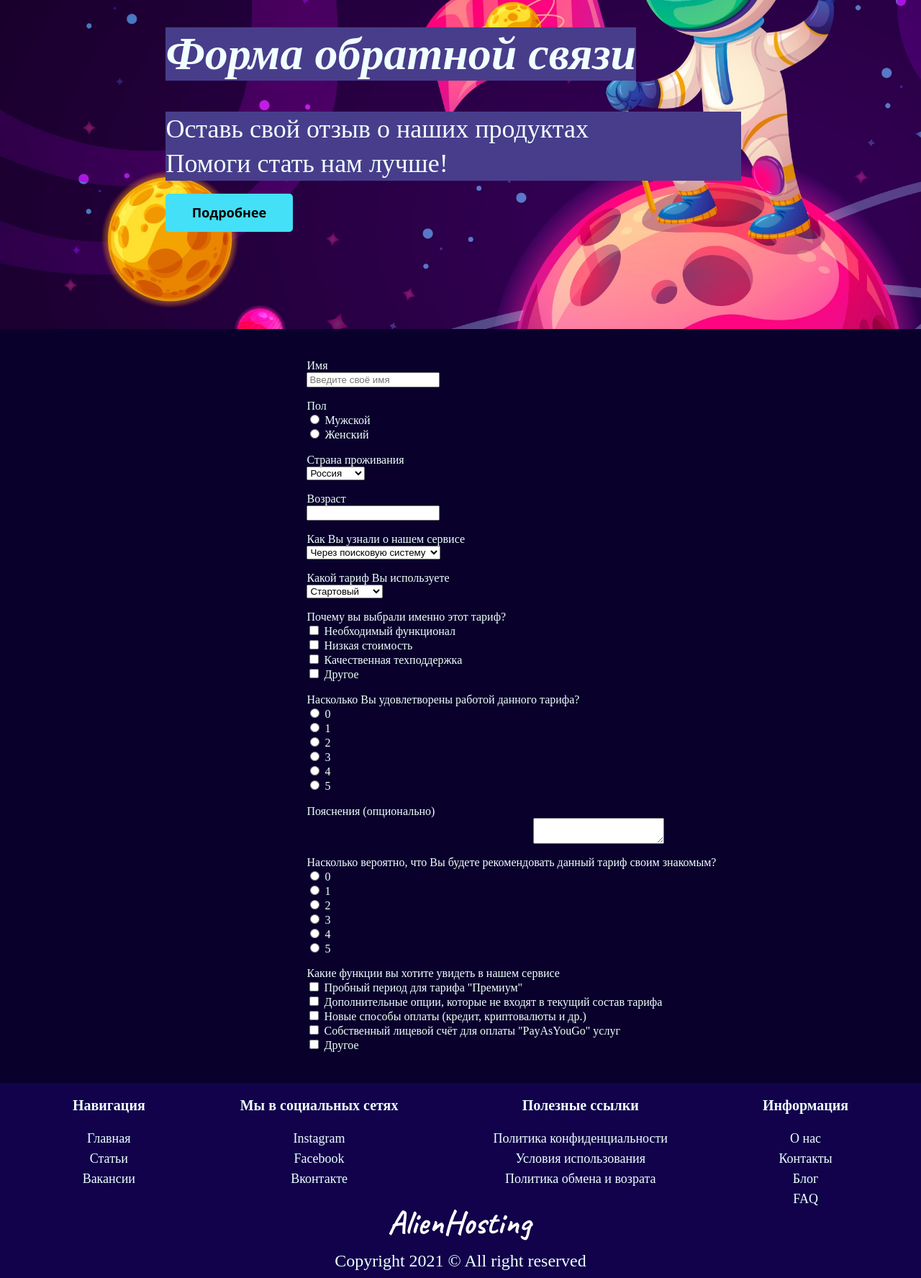
After one commit to Warh40k/itmu-website, a PHP site: page /survey.html in a window 1280 px wide; the page is wider, and only the part inside the window is pictured. The commit adds this page. Shown: the part 343-2118 px from the top of that part at 72% size. Run offline with PHP 8.4, Linux system fonts and the light colour scheme.

Commit message:
survey page

```diff
--- a/css/styles.css
+++ b/css/styles.css
@@ -16,6 +16,29 @@ table{
     display:block;
     text-align: center;
     margin:auto auto;
+}
+#form_promotion{
+    background-color: darkslateblue;
+    padding-top:5%;
+    padding-bottom:5%;
+}
+#form_promotion img{
+    margin-top:1%;
+}
+textarea{
+    display:block;
+    margin:auto;
+}
+label{
+    display: block;
+}
+form div{
+    margin:2%;
+}
+form{
+    margin-left:30%;
+    text-align: left;
+    padding:2%;
 }
 .pricing{
     height: max-content;
--- a/main.html
+++ b/main.html
@@ -63,7 +63,11 @@
             <img src="resources/desktop.png" alt="">
         </div>
     </div>
-    <br>
+    <div id="form_promotion">
+        <h1>Мы ценим ваше мнение</h1>
+        <p>Заполните форму обратной связи, чтобы мы могли улучшить наш сервис</p>
+        <a href="survey.html"><img src="resources/form_button.png"></a>
+    </div>
     <div style="background-color:#11024B">
         <div class="footer">
             <div class=footitem>
--- /dev/null
+++ b/survey.html
@@ -0,0 +1,215 @@
+<!doctype html>
+<html>
+<head>
+	<meta http-equiv="Content-type" content="text/html; charset=utf-8">
+	<title>Alien Hosting</title>
+	<link rel="stylesheet" href="css/styles.css" type="text/css">
+</head>
+<body>
+    <div class="start-screen" style="background-image: url('../resources/services4.jpg');">
+        <div class="header" >
+            <ul>
+                <li><a href="main.html">Главное</a></li>
+                <li><a href="services.html">Услуги</a></li>
+                <li><a href="vacancy.html">Вакансии</a></li>
+                <li><a href="main.html"><img src="resources/logo.png" alt=""></a></li>
+                <ul class="social">
+                    <li><img src="resources/facebook_logo.png" alt=""></li>
+                    <li><img src="resources/insta_logo.png" alt=""></li>
+                    <li><img src="resources/login_button.png" alt=""></li>
+                </ul>
+            </ul>
+        </div>
+        <div class="promotion">
+            <h1>Форма обратной связи</h1>
+            <p>Оставь свой отзыв о наших продуктах<br>Помоги стать нам лучше!</p>
+            <h3><img src="resources/more.png" alt=""></h3>
+        </div>
+    </div>
+    <div>
+        <form action="/survey" method="POST">
+            <div>
+                <label>Имя</label>
+                <input type="text" placeholder="Введите своё имя">
+            </div>
+            <div>
+                <label>Пол</label>
+                <label>
+                    <input type="radio" name="gender">
+                    Мужской
+                </label>
+                <label>
+                    <input type="radio" name="gender">
+                    Женский
+                </label>
+            </div>
+            <div>
+                <label>Страна проживания</label>
+                <select>
+                    <option>Россия</option>
+                    <option>Беларусь</option>
+                    <option>Украина</option>
+                    <option>Польша</option>
+                    <option>Другое</option>
+                </select>
+            </div>
+            <div>
+                <label>Возраст</label>
+                <input type="number">
+            </div>
+            <div>
+                <label>Как Вы узнали о нашем сервисе</label>
+                <select>
+                    <option>Через поисковую систему</option>
+                    <option>Рекламный баннер</option>
+                    <option>Видео-интеграция</option>
+                    <option>Реклама по ТВ</option>
+                    <option>Друзья/Коллеги/Знакомые</option>
+                    <option>Блогеры</option>
+                </select>
+            </div>
+            <div>
+                <label>Какой тариф Вы используете</label>
+                <select>
+                    <option>Стартовый</option>
+                    <option>Стандартный</option>
+                    <option>Премиум</option>
+                </select>
+            </div>
+            <div>
+                <label>Почему вы выбрали именно этот тариф?</label>
+                <label>
+                    <input type="checkbox" name="tariff">
+                    Необходимый функционал
+                </label>
+                <label>
+                    <input type="checkbox" name="tariff">
+                    Низкая стоимость
+                </label>
+                <label>
+                    <input type="checkbox" name="tariff">
+                    Качественная техподдержка
+                </label>
+                <label>
+                    <input type="checkbox" name="tariff">
+                    Другое
+                </label>
+            </div>
+            <div>
+                <label>Насколько Вы удовлетворены работой данного тарифа?</label>
+                <label>
+                    <input type="radio" name="nraitsa">
+                    0
+                </label>
+                <label>
+                    <input type="radio" name="nraitsa">
+                    1
+                </label>
+                <label>
+                    <input type="radio" name="nraitsa">
+                    2
+                </label>
+                <label>
+                    <input type="radio" name="nraitsa">
+                    3
+                </label>
+                <label>
+                    <input type="radio" name="nraitsa">
+                    4
+                </label>
+                <label>
+                    <input type="radio" name="nraitsa">
+                    5
+                </label>
+            </div>
+            <div>
+                <label>Пояснения (опционально)</label>
+                <textarea></textarea>
+            </div>
+            <div>
+                <label>Насколько вероятно, что Вы будете рекомендовать данный тариф своим знакомым?</label>
+                <label>
+                    <input type="radio" name="recommend">
+                    0
+                </label>
+                <label>
+                    <input type="radio" name="recommend">
+                    1
+                </label>
+                <label>
+                    <input type="radio" name="recommend">
+                    2
+                </label>
+                <label>
+                    <input type="radio" name="recommend">
+                    3
+                </label>
+                <label>
+                    <input type="radio" name="recommend">
+                    4
+                </label>
+                <label>
+                    <input type="radio" name="recommend">
+                    5
+                </label>
+            </div>
+            <div>
+                <label>Какие функции вы хотите увидеть в нашем сервисе</label>
+                <label>
+                    <input type="checkbox" name="function">
+                    Пробный период для тарифа "Премиум"
+                </label>
+                <label>
+                    <input type="checkbox" name="function">
+                    Дополнительные опции, которые не входят в текущий состав тарифа
+                </label>
+                <label>
+                    <input type="checkbox" name="function">
+                    Новые способы оплаты (кредит, криптовалюты и др.)
+                </label>
+                <label>
+                    <input type="checkbox" name="function">
+                    Собственный лицевой счёт для оплаты "PayAsYouGo" услуг
+                </label>
+                <label>
+                    <input type="checkbox" name="function">
+                    Другое
+                </label>
+
+            <div>
+
+            </div>
+
+        </form>
+    </div>
+    <div style="background-color:#11024B">
+        <div class="footer">
+            <div class=footitem>
+                <h3>Навигация</h3>
+                <p>Главная</p>
+                <p>Статьи</p>
+                <p>Вакансии</p>
+            </div>
+            <div class="footitem">
+                <h3>Мы в социальных сетях</h3>
+                <p>Instagram</p>
+                <p>Facebook</p>
+                <p>Вконтакте</p>
+            </div>
+            <div class="footitem">
+                <h3>Полезные ссылки</h3>
+                <p>Политика конфиденциальности</p>
+                <p>Условия использования</p>
+                <p>Политика обмена и возрата</p>
+            </div>
+            <div class="footitem">
+                <h3>Информация</h3>
+                <p>О нас</p>
+                <p>Контакты</p>
+                <p>Блог</p>
+                <p>FAQ</p>
+            </div>
+    </div>
+    <img src="resources/logo2.png" style="display: inline;">
+    <p>Copyright 2021 © All right reserved</p>
+</body>
```
Also changed, not shown: resources/form_button.png (added), resources/send_button.png (added).
